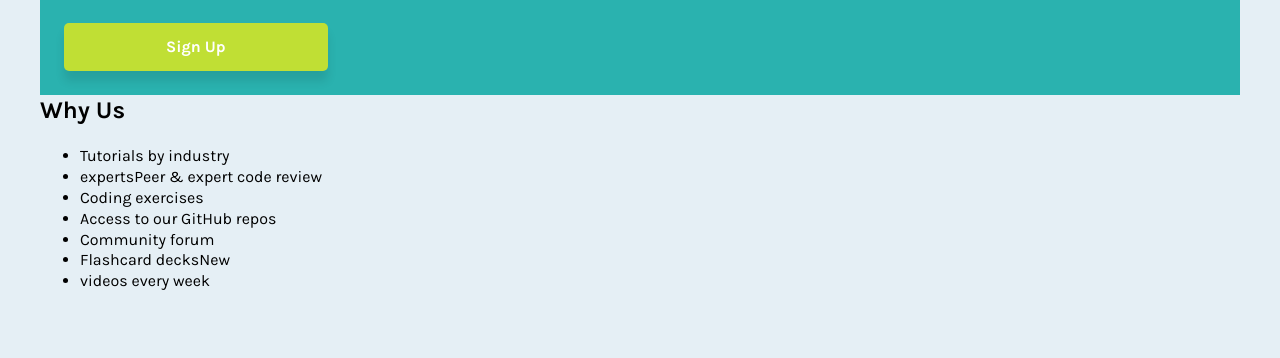
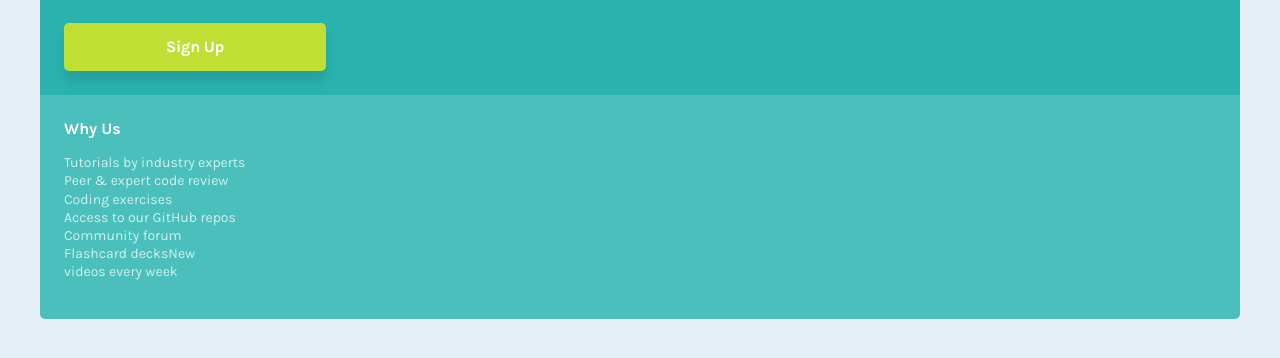
Before and after one commit to aizazjk02/fem-single-price-component, a website built with Vite: page index.html in a window 1280 px wide. Shown: the part 378-736 px from the top of the page. Built offline with nearby package versions, Linux system fonts and the light colour scheme.

Commit message:
feat: add why section

```diff
--- a/index.html
+++ b/index.html
@@ -37,8 +37,8 @@
       <section class="why">
         <h2 class="why__heading">Why Us</h2>
         <ul class="why__features">
-          <li>Tutorials by industry</li>
-          <li>expertsPeer & expert code review</li>
+          <li>Tutorials by industry experts</li>
+          <li>Peer & expert code review</li>
           <li>Coding exercises</li>
           <li>Access to our GitHub repos</li>
           <li>Community forum</li>
--- a/style.css
+++ b/style.css
@@ -40,8 +40,12 @@ p {
   margin-top: 0;
 }
 
+ul {
+  list-style: none;
+}
 /* custom styles */
 article {
+  min-width: 19.4375rem /* 311px -> 19.4375rem */;
   border-radius: 0.3125rem;
   overflow: hidden; /*border radius won't be available if the overflow is not hidden*/
   @media only screen and (min-width: 90em) {
@@ -101,6 +105,21 @@ article {
   color: var(--clr-white);
   padding: .875rem 6.375rem;
   font-weight: 700;
+  letter-spacing: -0.2px;
   border-radius: .3125rem /* 5px -> .3125rem */;
   box-shadow: 0px 10px 10px 0px rgba(0, 0, 0, 0.10);
 }
+
+.why {
+  padding: 1.5rem /* 24px -> 1.5rem */;
+  background-color: var(--clr-cyan-light);
+  color: var(--clr-white);
+}
+.why__heading {
+  font-size: 1rem /* 16px -> 1rem */;
+}
+.why__features {
+  padding: 0;
+  opacity: .75;
+  font-size: .875rem /* 14px -> .875rem */;
+}
```
